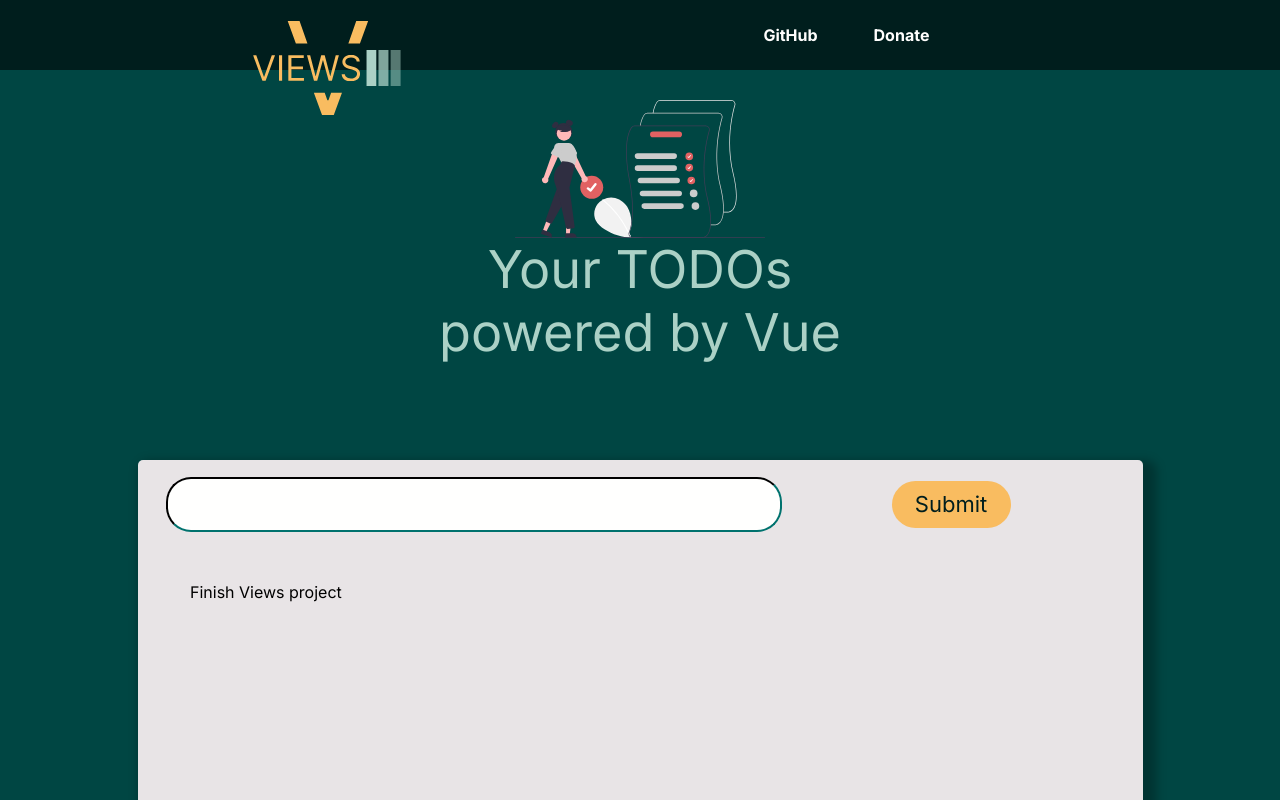
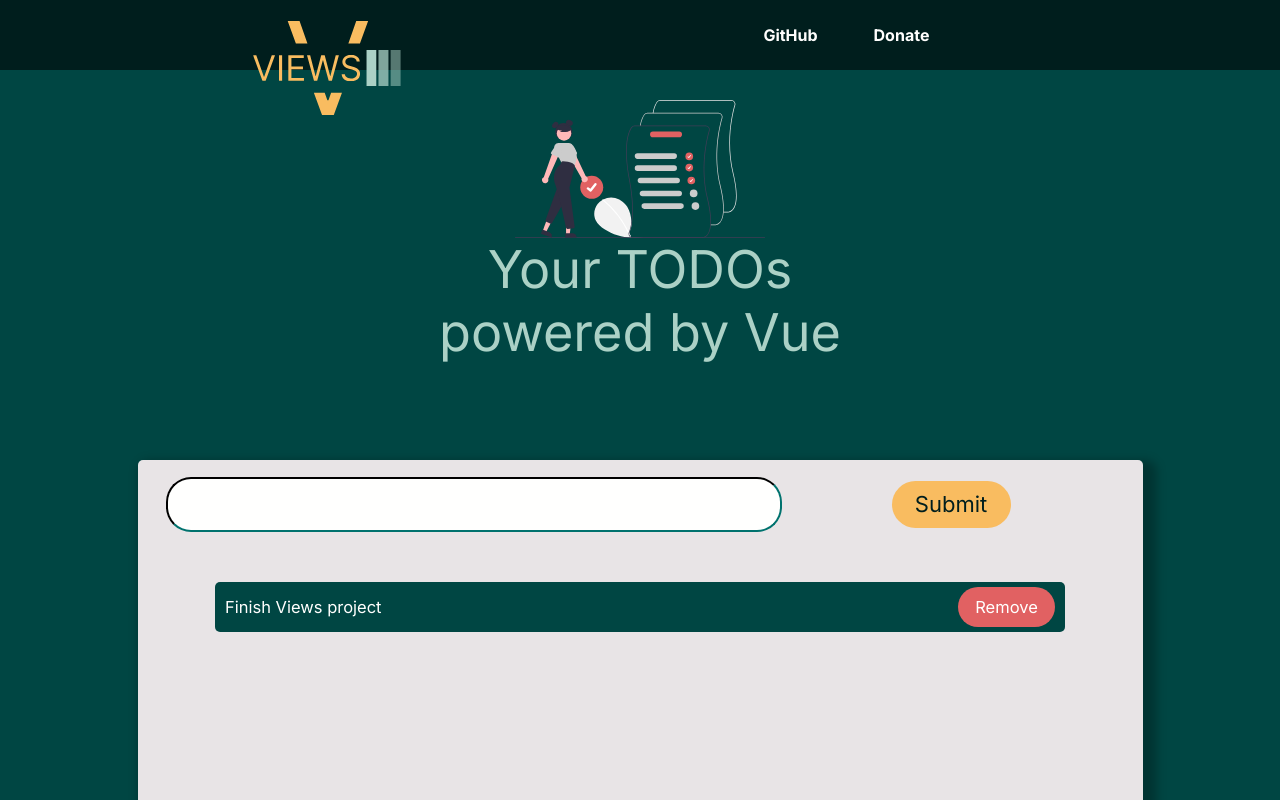
Before and after one commit to mahiv87/Views-by-Vue, a Vue app: page / in a window 1280 px wide. Shown: the top 800 px of the page. Built offline with nearby package versions, Linux system fonts and the light colour scheme.

Commit message:
styled todo list component

```diff
--- a/src/components/Todos/TodoList.vue
+++ b/src/components/Todos/TodoList.vue
@@ -21,7 +21,8 @@ export default {
 <template>
 	<ul class="list-container">
 		<li v-for="todo in todos" class="todo-item">
-			<span>{{ todo.task }}</span>
+			<span>{{ todo.task }} </span>
+			<p class="remove-button">Remove</p>
 		</li>
 	</ul>
 </template>
@@ -38,10 +39,35 @@ export default {
 }
 
 .todo-item {
-	list-style: none;
-	padding: 5px 25px;
+	display: flex;
+	flex-direction: row;
+	justify-content: space-between;
+	align-items: center;
+	padding: 10px;
+	width: 830px;
+	height: 30px;
+	font-weight: 400;
+	font-size: 16.5px;
+	line-height: 20px;
+	color: #fffffe;
+	background: #004643;
+	border-radius: 5px;
+	margin-block: 5px;
+}
+
+.remove-button {
+	display: flex;
+	flex-direction: column;
+	justify-content: center;
+	align-items: center;
+	padding: 5px 10px;
 	gap: 10px;
-	width: 900px;
-	height: 40px;
+	width: 77px;
+	height: 30px;
+	background: #e16162;
+	border-radius: 30px;
+	font-size: 16.5px;
+	line-height: 20px;
+	color: #fffffe;
 }
 </style>
```
